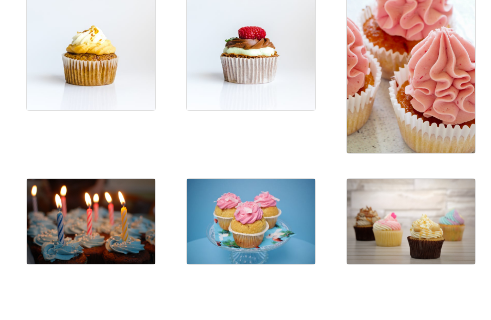
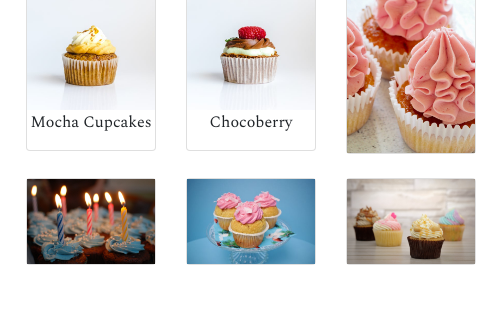
Before and after one commit to risselintod/frettop, a plain HTML site: page cupcakes.html in a window 1280 px wide. Shown: the part 234-554 px from the top of the page, 789-1280 px from the left. Drawn offline with nearby package versions, Linux system fonts and the light colour scheme; a web font is replaced by a local one.

Commit message:
capstone1

```diff
--- a/cupcakes.html
+++ b/cupcakes.html
@@ -130,11 +130,13 @@
 					<div class="col-12 col-md-3 col-lg-3 mb-4">
 						 <div class="card">
 						 	<img class="img-fluid" src="assets/CAKES/cupcake topped with white icing.jpeg">
+						 	<p class="text-center"> Mocha Cupcakes </p>
 						 </div>
 					</div>
 					<div class="col-12 col-md-3 col-lg-3 mb-4">
 						 <div class="card">
 						 	<img class="img-fluid" src="assets/CAKES/cupcakeS.jpeg">
+						 	<p class="text-center"> Chocoberry </p>
 						 </div>
 					</div>
 					<div class="col-12 col-md-3 col-lg-3 mb-4">
```
